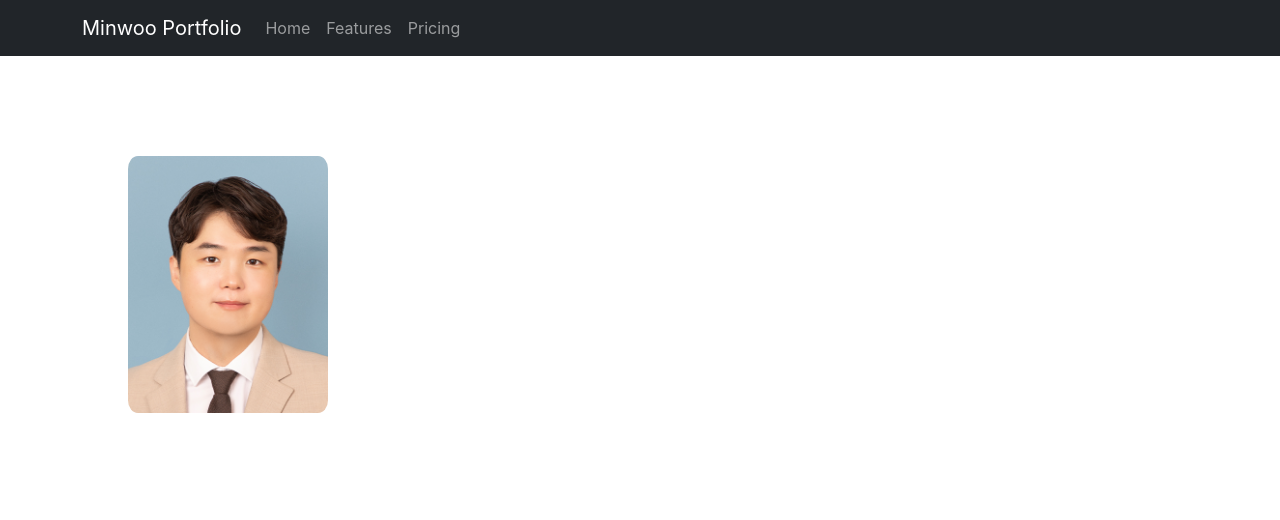
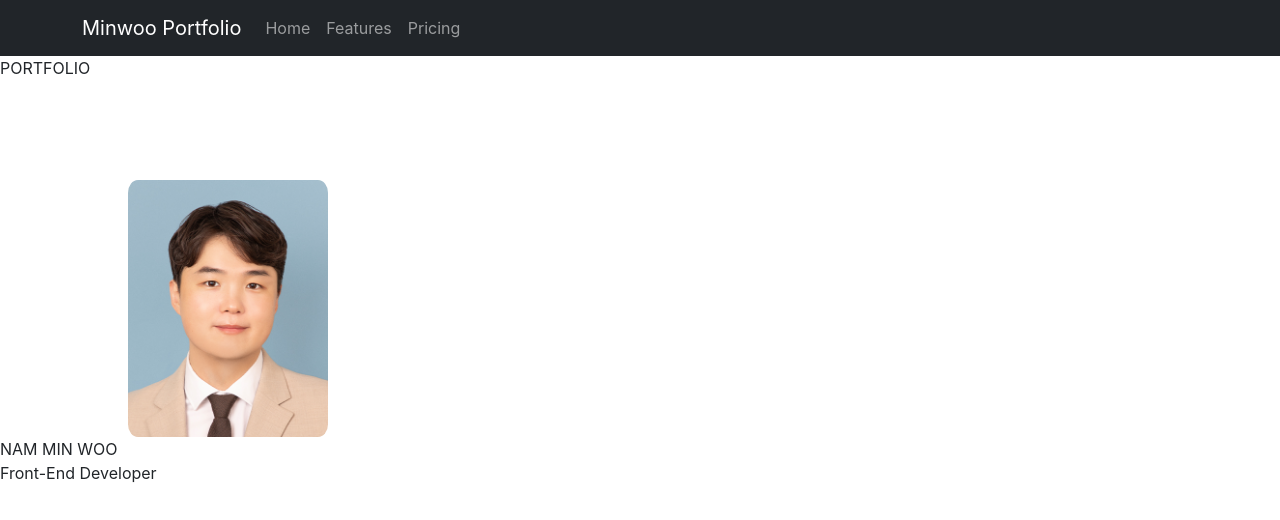
Before and after one commit to mandoo1229/React-Portfolio, a React (Create React App) app: page / in a window 1280 px wide. Shown: the top 520 px of the page. Built offline with nearby package versions, Linux system fonts and the light colour scheme; the HTML template or start-up script is replaced by a standard one.

Commit message:
Feat : 폰트를 적용하여 위치를 조정하였습니다.

```diff
--- a/src/page/Main.jsx
+++ b/src/page/Main.jsx
@@ -7,7 +7,12 @@ const Main = () => {
   return (
     <div>
       <Navigation />
-      <img className="photo" src={photo} />
+      <div>
+        <div className="portfolio">PORTFOLIO</div>
+        <img className="photo" src={photo} />
+        <div className="name"> NAM MIN WOO</div>
+        <div className="front">Front-End Developer</div>
+      </div>
     </div>
   );
 };
```
